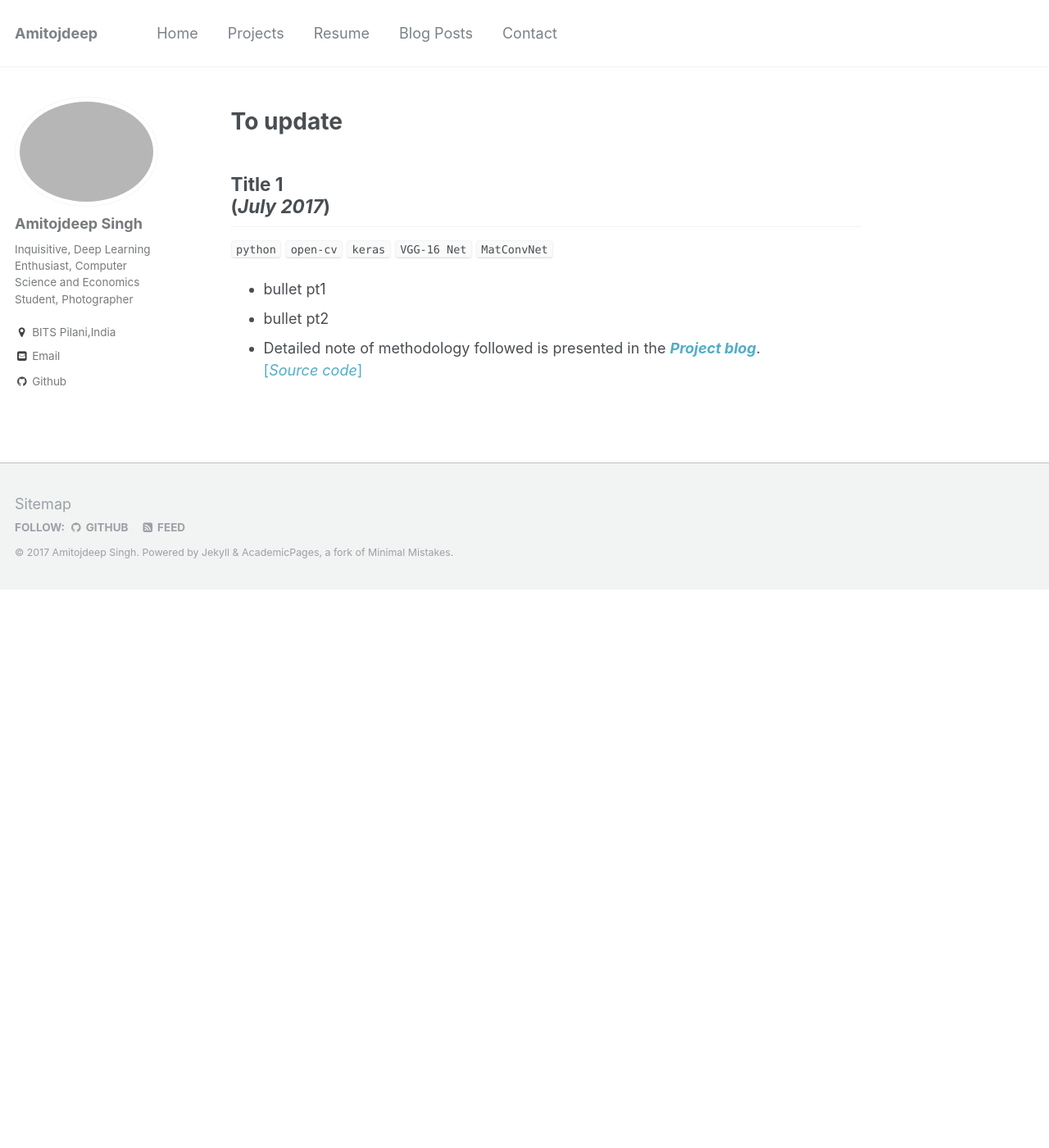
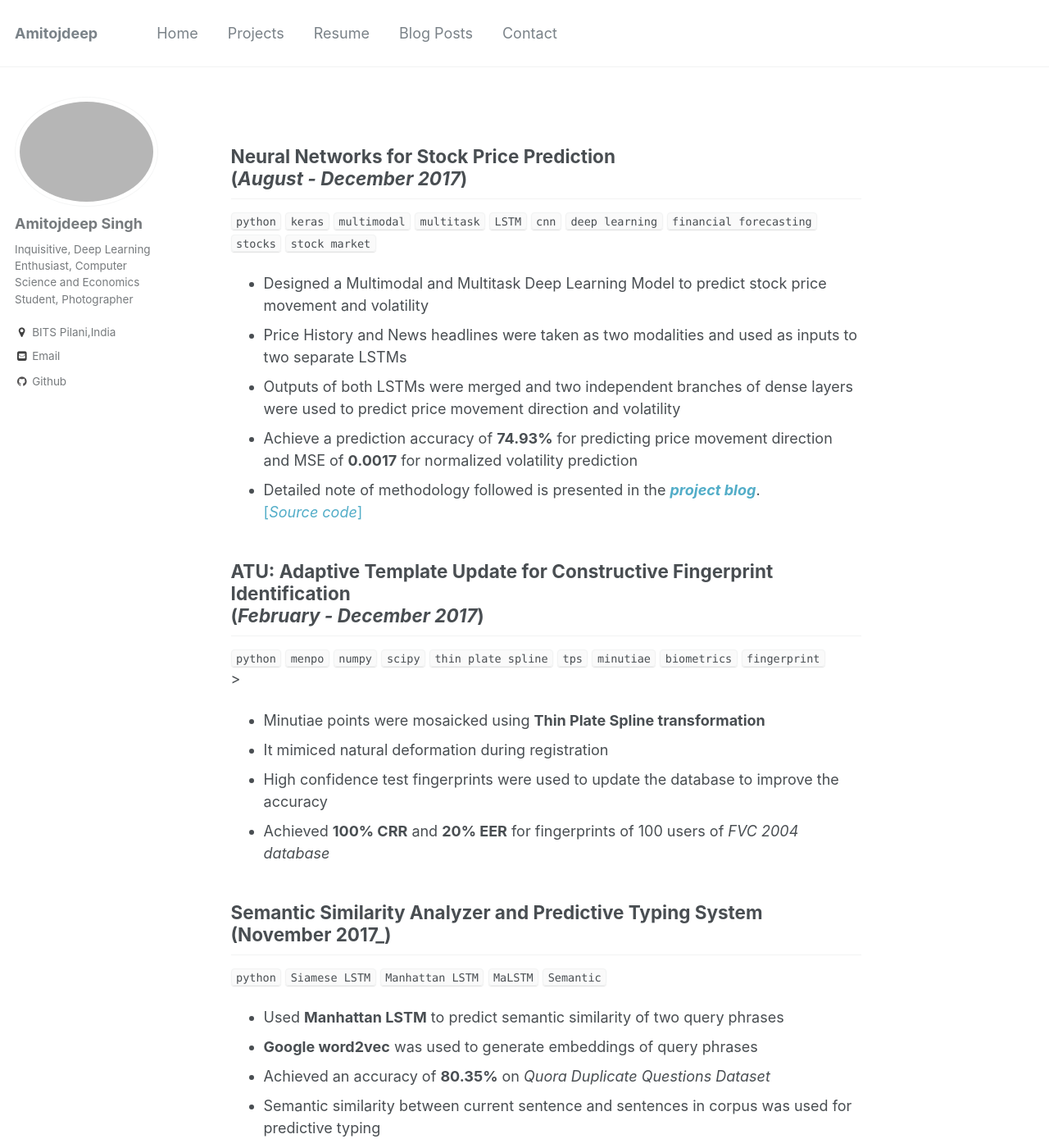
Before and after one commit to amitojdeep/amitojdeep.github.io, a Jekyll site: the page built from _pages/projects.md, in a window 1280 px wide and 1400 px high. Shown: the whole window at 82% size. Built offline with Jekyll 4.4.1, drawn with Linux system fonts in a browser that asks for light colours; some of the changed text lies outside the part shown.

Commit message:
Update projects.md

```diff
--- a/_pages/projects.md
+++ b/_pages/projects.md
@@ -6,10 +6,32 @@ author_profile: true
 fullwidth: true
 redirect_from:
 ---
-# To update
 
-## Title 1 <br>(_July 2017_)
-`python` `open-cv` `keras` `VGG-16 Net` `MatConvNet`<br>
-* bullet pt1
-* bullet pt2
-* Detailed note of methodology followed is presented in the [**_Project blog_**](//blog link).<br>[[_Source code_]](//link)
+## Neural Networks for Stock Price Prediction <br>(_August - December 2017_)
+`python`  `keras` `multimodal` `multitask` `LSTM` `cnn` `deep learning` `financial forecasting` `stocks` `stock market`<br>
+* Designed a Multimodal and Multitask Deep Learning Model to predict stock price movement and volatility
+* Price History and News headlines were taken as two modalities and used as inputs to two separate LSTMs
+* Outputs of both LSTMs were merged and two independent branches of dense layers were used to predict price movement direction and volatility
+*  Achieve a prediction accuracy of **74.93%** for predicting price movement direction and MSE of **0.0017** for normalized volatility prediction
+* Detailed note of methodology followed is presented in the [**_project blog_**](//blog link).<br>[[_Source code_]](//link)
+
+## ATU: Adaptive Template Update for Constructive Fingerprint Identification <br>(_February - December 2017_)
+`python`  `menpo` `numpy` `scipy` `thin plate spline` `tps` `minutiae` `biometrics` `fingerprint` <br>>
+* Minutiae points were mosaicked using **Thin Plate Spline transformation**
+* It mimiced natural deformation during registration
+* High confidence test fingerprints were used to update the database to improve the accuracy
+* Achieved **100% CRR** and **20% EER** for fingerprints of 100 users of *FVC 2004 database*
+
+## Semantic Similarity Analyzer and Predictive Typing System <br>(November 2017_)
+`python` `Siamese LSTM` `Manhattan LSTM` `MaLSTM` `Semantic`
+* Used **Manhattan LSTM** to predict semantic similarity of two query phrases
+* **Google word2vec** was used to generate embeddings of query phrases
+* Achieved an accuracy of **80.35%** on *Quora Duplicate Questions Dataset*
+* Semantic similarity between current sentence and sentences in corpus was used for predictive typing
+* It outperformed atate of the art statistical techniques for Predictive Typing
+* Source Code for the project can be found [[_Source code_]](https://github.com/amitojdeep/predictive-typing)
+
+## Multiperson Pose Estimation for Real Time Video
+* Ongoing project for current semester
+* Using VGG 19 outputs of video frame by frame to extract key points and match them using Part Affine Fields
+* Implementing the system on android based device for practical application
```
